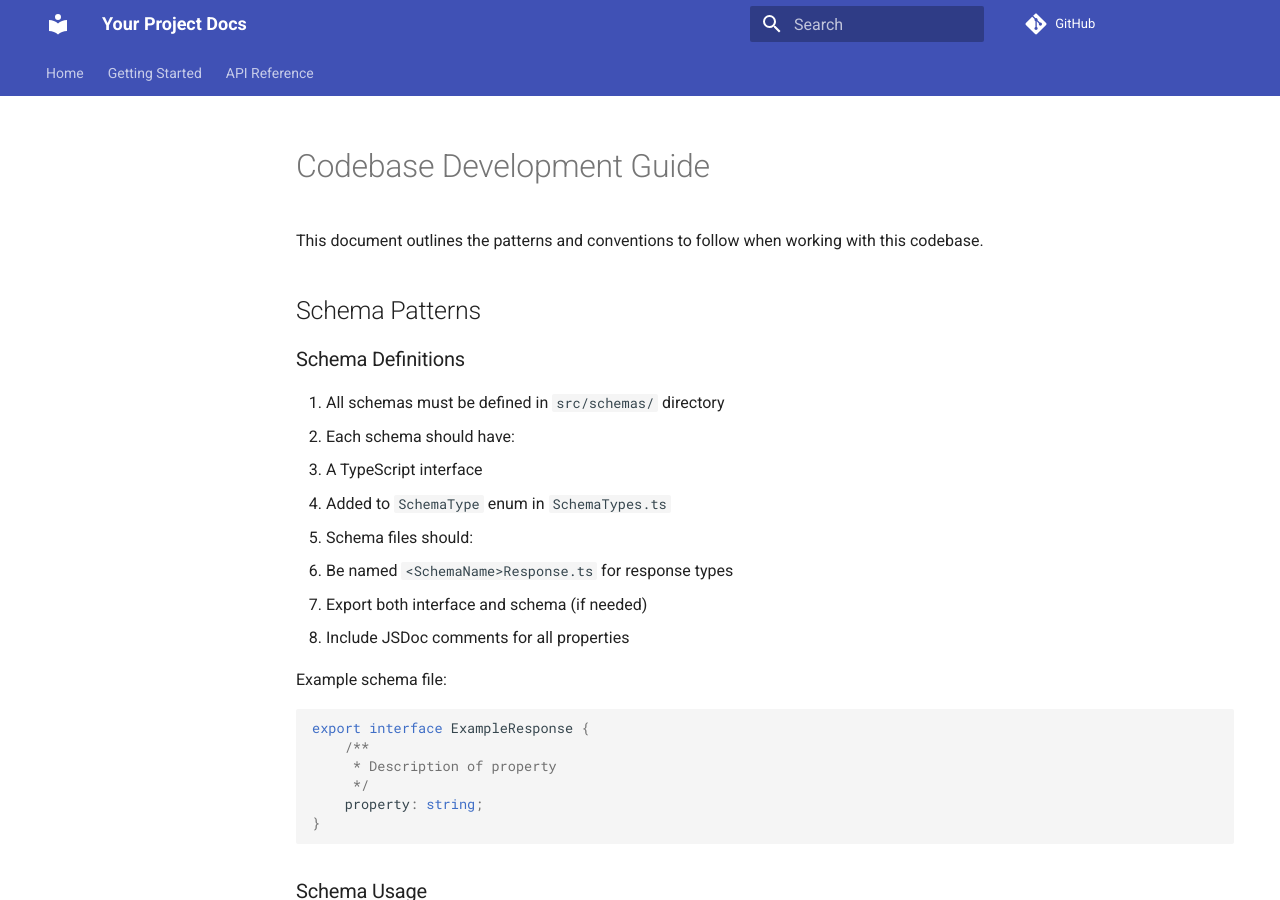
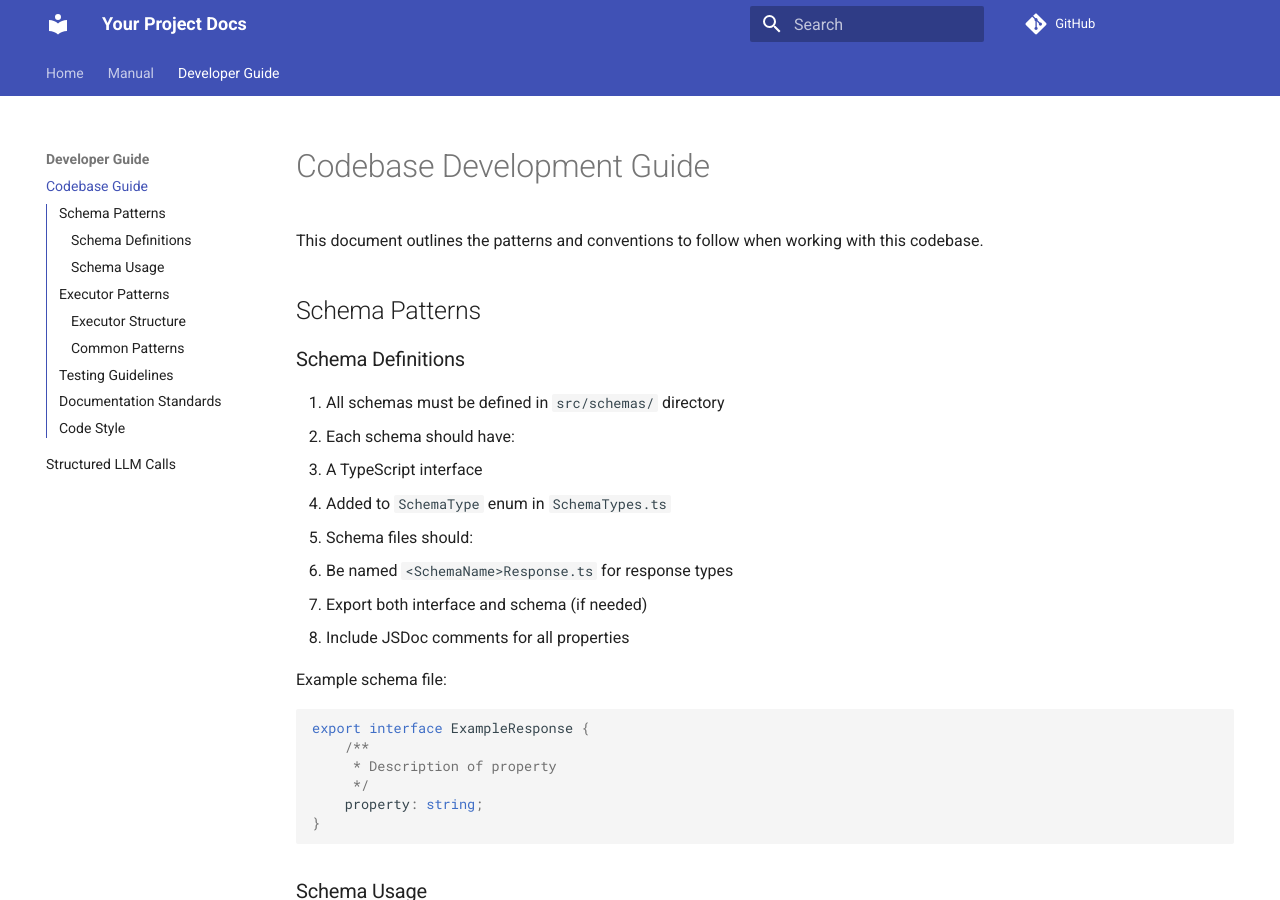
Before and after one commit to richardbowman/multimind-agent-platform, an MkDocs documentation site: the page built from docs/codebase-guide.md, in a window 1280 px wide and 900 px high. Built offline with MkDocs 1.6.1 and Material for MkDocs 9.7.7, drawn with Linux system fonts in a browser that asks for light colours; comment, search, counter and statistics services are not loaded.

Commit message:
docs: Update mkdocs.yml to include all existing documentation files

```diff
--- a/mkdocs.yml
+++ b/mkdocs.yml
@@ -17,10 +17,18 @@ markdown_extensions:
 
 nav:
   - Home: index.md
-  - Getting Started:
-    - Installation: getting-started/installation.md
-    - Configuration: getting-started/configuration.md
-  - API Reference: api-reference.md
+  - Manual:
+    - Introduction: manual/01-introduction.md
+    - Core Concepts: manual/02-core-concepts.md
+    - Getting Started: manual/03-getting-started.md
+    - Agent Capabilities: manual/04-agent-capabilities.md
+    - Chat Usage: manual/05-chat-usage.md
+    - Artifacts: manual/06-artifacts.md
+    - Configurable Agents: manual/07-configurable-agents.md
+    - Prompt Builder: manual/08-promptbuilder.md
+  - Developer Guide:
+    - Codebase Guide: codebase-guide.md
+    - Structured LLM Calls: structured-llm-calls.md
 
 extra:
   social:
```
